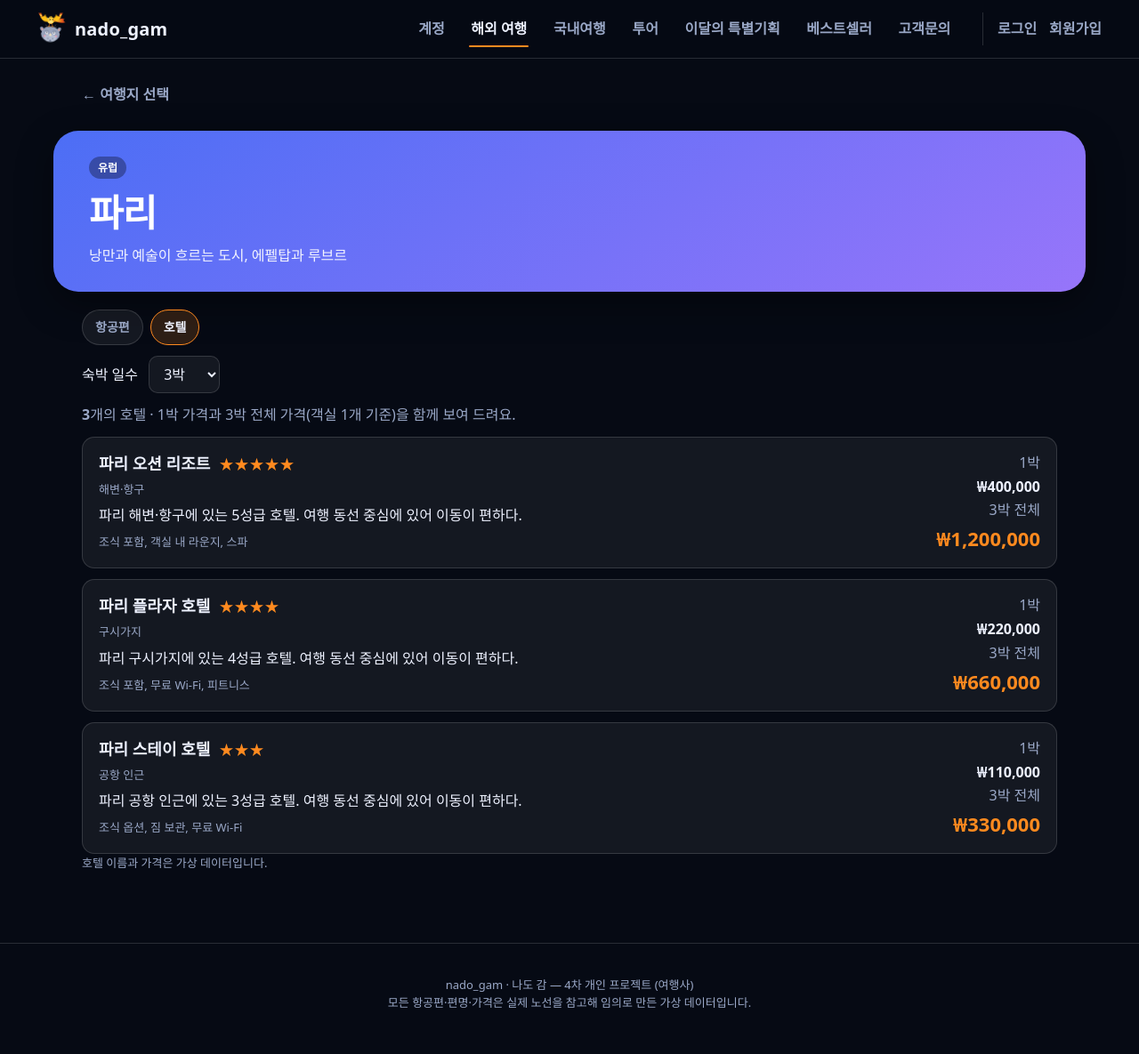
After one commit to ho8566z/nado-gam, a Spring Boot app: page /travel/1/hotels in a window 1280 px wide. The commit adds this page. Shown: the whole page at 89% size. Run offline with Spring Boot 4, Linux system fonts and the light colour scheme; a user stored in the database is signed in; some of the project's set-up classes (security, data sources, template engines, error pages and the like) are left out, and stand-ins take their place; some web fonts are replaced.

Commit message:
feat(stay): 해외 여행지 호텔·크루즈 화면 추가
항공편·호텔·크루즈 탭과 1박·전체 가격(박수 선택)을 보여 준다.

```diff
--- /dev/null
+++ b/src/main/java/com/nadogam/stay/StayController.java
@@ -0,0 +1,56 @@
+package com.nadogam.stay;
+
+import org.springframework.http.HttpStatus;
+import org.springframework.stereotype.Controller;
+import org.springframework.ui.Model;
+import org.springframework.web.bind.annotation.GetMapping;
+import org.springframework.web.bind.annotation.PathVariable;
+import org.springframework.web.bind.annotation.RequestParam;
+import org.springframework.web.server.ResponseStatusException;
+
+import com.nadogam.travel.DestinationItem;
+import com.nadogam.travel.TravelSearchRepository;
+
+// 해외 여행지의 호텔(1박·전체 가격)과 크루즈. 항공편 화면(/travel/{id})과 같은 여행지 머리말을 쓴다.
+@Controller
+public class StayController {
+
+	public static final int DEFAULT_NIGHTS = 3;
+	public static final int MAX_NIGHTS = 14;
+
+	private final TravelSearchRepository search;
+	private final StayRepository stays;
+
+	public StayController(TravelSearchRepository search, StayRepository stays) {
+		this.search = search;
+		this.stays = stays;
+	}
+
+	// 박수는 1~14 로 맞춘다(범위 밖이거나 없으면 기본값).
+	public static int safeNights(Integer nights, int fallback) {
+		return nights == null || nights < 1 || nights > MAX_NIGHTS ? fallback : nights;
+	}
+
+	private void destination(long id, Model model) {
+		DestinationItem destination = search.destination(id)
+			.orElseThrow(() -> new ResponseStatusException(HttpStatus.NOT_FOUND, "없는 여행지입니다."));
+		model.addAttribute("destination", destination);
+		model.addAttribute("hasCruise", stays.cruiseOfDestination(id).isPresent());
+		model.addAttribute("active", "travel");
+	}
+
+	@GetMapping("/travel/{destinationId}/hotels")
+	public String hotels(@PathVariable long destinationId, @RequestParam(required = false) Integer nights, Model model) {
+		destination(destinationId, model);
+		model.addAttribute("nights", safeNights(nights, DEFAULT_NIGHTS));
+		model.addAttribute("hotels", stays.hotelsOfDestination(destinationId));
+		return "travel/hotels";
+	}
+
+	@GetMapping("/travel/{destinationId}/cruise")
+	public String cruise(@PathVariable long destinationId, Model model) {
+		destination(destinationId, model);
+		model.addAttribute("cruise", stays.cruiseOfDestination(destinationId).orElse(null));
+		return "travel/cruise";
+	}
+}
--- a/src/main/java/com/nadogam/travel/TravelController.java
+++ b/src/main/java/com/nadogam/travel/TravelController.java
@@ -14,6 +14,7 @@ import org.springframework.web.bind.annotation.RequestParam;
 import org.springframework.web.server.ResponseStatusException;
 
 import com.nadogam.common.Fmt;
+import com.nadogam.stay.StayRepository;
 
 // 해외 여행: 여행지 선택 → 출발지 선택 → 직항/경유 선택과 항공편 목록 → 항공편 상세
 @Controller
@@ -23,9 +24,11 @@ public class TravelController {
 	private static final Set<String> SORTS = Set.of(TravelSearchRepository.SORT_PRICE, TravelSearchRepository.SORT_DURATION, TravelSearchRepository.SORT_DEPARTURE);
 
 	private final TravelSearchRepository search;
+	private final StayRepository stays;
 
-	public TravelController(TravelSearchRepository search) {
+	public TravelController(TravelSearchRepository search, StayRepository stays) {
 		this.search = search;
+		this.stays = stays;
 	}
 
 	// 1단계: 여행지 선택 (권역별 탭과 검색은 화면에서 거른다)
@@ -58,6 +61,7 @@ public class TravelController {
 		DestinationItem destination = search.destination(destinationId)
 			.orElseThrow(() -> new ResponseStatusException(HttpStatus.NOT_FOUND, "없는 여행지입니다."));
 		model.addAttribute("destination", destination);
+		model.addAttribute("hasCruise", stays.cruiseOfDestination(destinationId).isPresent());
 		model.addAttribute("active", "travel");
 
 		if (!destination.available()) {
--- a/src/main/resources/static/css/tour.css
+++ b/src/main/resources/static/css/tour.css
@@ -76,3 +76,31 @@
 	.transport { grid-template-columns: 72px minmax(0, 1fr); }
 	.transport-time, .transport-fare { grid-column: 2; }
 }
+
+/* 호텔·크루즈 */
+.stay-wrap { max-width: 1160px; margin: 20px auto 0; padding: 0 clamp(16px, 4vw, 32px); }
+.stay-tabs { display: flex; gap: 8px; flex-wrap: wrap; margin: 16px auto 0; max-width: 1160px; padding: 0 clamp(16px, 4vw, 32px); }
+.stay-wrap .stay-tabs { padding: 0; margin: 0 0 12px; }
+.nights-form { margin: 8px 0 12px; }
+.nights-form select { margin-left: 8px; padding: 8px 12px; border-radius: 10px; border: 1px solid var(--line); background: var(--panel); color: var(--ink); font: inherit; }
+.hotel-list { display: grid; gap: 12px; margin-top: 12px; }
+.hotel-card { display: grid; grid-template-columns: minmax(0, 1fr) 180px; gap: 16px; padding: 16px 18px; border: 1px solid var(--line); border-radius: 14px; background: var(--panel); }
+.hotel-title strong { font-size: 18px; }
+.hotel-grade { color: var(--accent); letter-spacing: 1px; margin-left: 6px; }
+.hotel-area { display: inline-block; margin-top: 4px; font-size: 13px; color: var(--muted); }
+.hotel-summary { margin: 6px 0 0; line-height: 1.6; }
+.hotel-amenity { margin: 6px 0 0; font-size: 13px; color: var(--muted); }
+.hotel-price { display: flex; flex-direction: column; align-items: flex-end; justify-content: center; gap: 2px; text-align: right; }
+.hotel-price b { font-size: 16px; }
+.hotel-price strong { font-size: 22px; color: var(--accent); }
+.cruise-card { padding: 20px; border: 1px solid var(--line); border-radius: 16px; background: var(--panel); }
+.cruise-card h2 { margin: 0 0 6px; }
+.cruise-meta { margin: 0; color: var(--muted); }
+.cruise-route { margin: 12px 0 0; font-weight: 700; line-height: 1.6; }
+.cruise-prices { display: grid; grid-template-columns: repeat(auto-fit, minmax(200px, 1fr)); gap: 12px; margin-top: 16px; }
+.cruise-prices div { display: flex; flex-direction: column; gap: 4px; padding: 14px; border-radius: 12px; background: var(--panel-2); }
+.cruise-prices strong { font-size: 22px; color: var(--accent); }
+@media (max-width: 760px) {
+	.hotel-card { grid-template-columns: 1fr; }
+	.hotel-price { align-items: flex-start; text-align: left; }
+}
--- /dev/null
+++ b/src/main/resources/templates/fragments/stay.html
@@ -0,0 +1,39 @@
+<!DOCTYPE html>
+<html lang="ko" xmlns:th="http://www.thymeleaf.org">
+<body>
+<!-- 해외 여행지 화면 위쪽의 항공편·호텔·크루즈 탭. tab: flights / hotels / cruise -->
+<nav class="stay-tabs" th:fragment="tabs(destinationId, tab, hasCruise)" aria-label="여행 상품">
+	<a class="chip chip--tab" th:classappend="${tab == 'flights'} ? 'is-active'" th:href="@{/travel/{id}(id=${destinationId})}">항공편</a>
+	<a class="chip chip--tab" th:classappend="${tab == 'hotels'} ? 'is-active'" th:href="@{/travel/{id}/hotels(id=${destinationId})}">호텔</a>
+	<a class="chip chip--tab" th:if="${hasCruise}" th:classappend="${tab == 'cruise'} ? 'is-active'" th:href="@{/travel/{id}/cruise(id=${destinationId})}">크루즈</a>
+</nav>
+
+<!-- 호텔 목록. nights 박 기준 전체 가격을 1박 가격과 함께 보여 준다. -->
+<div class="hotel-list" th:fragment="hotelList(hotels, nights)">
+	<article class="hotel-card" th:each="h : ${hotels}">
+		<div class="hotel-main">
+			<div class="hotel-title"><strong th:text="${h.name}">호텔</strong> <span class="hotel-grade" th:text="${h.gradeLabel()}">★★★★</span></div>
+			<span class="hotel-area" th:text="${h.area}">시내 중심</span>
+			<p class="hotel-summary" th:text="${h.summary}">소개</p>
+			<p class="hotel-amenity" th:text="${h.amenities}">편의시설</p>
+		</div>
+		<div class="hotel-price">
+			<span class="muted">1박</span>
+			<b th:text="${h.perNightLabel()}">₩150,000</b>
+			<span class="muted" th:text="${nights} + '박 전체'">3박 전체</span>
+			<strong th:text="${h.totalLabel(nights)}">₩450,000</strong>
+		</div>
+	</article>
+</div>
+
+<!-- 박수 선택(1~14). 같은 화면을 박수만 바꿔 다시 연다. -->
+<form class="nights-form" th:fragment="nightsForm(action, nights)" th:action="${action}" method="get">
+	<label>숙박 일수
+		<select name="nights" onchange="this.form.submit()">
+			<option th:each="n : ${#numbers.sequence(1, 14)}" th:value="${n}" th:text="${n} + '박'" th:selected="${n == nights}">3박</option>
+		</select>
+	</label>
+	<noscript><button type="submit">적용</button></noscript>
+</form>
+</body>
+</html>
--- a/src/main/resources/templates/travel/destination.html
+++ b/src/main/resources/templates/travel/destination.html
@@ -24,6 +24,10 @@
 			<span class="price-note">편도 · 성인 1인 · 항공편 <span th:text="${destination.flightCount()}">3</span>편</span>
 		</div>
 	</section>
+
+	<th:block th:if="${destination.available()}">
+		<nav th:replace="~{fragments/stay :: tabs(${destination.destinationId()}, 'flights', ${hasCruise})}"></nav>
+	</th:block>
 
 	<!-- 운항 불가 여행지 -->
 	<section class="notice notice--off" th:unless="${destination.available()}">
--- /dev/null
+++ b/src/main/resources/templates/travel/hotels.html
@@ -0,0 +1,24 @@
+<!DOCTYPE html>
+<html lang="ko" xmlns:th="http://www.thymeleaf.org">
+<head th:replace="~{fragments/layout :: head(${destination.nameKo() + ' 호텔'})}"></head>
+<body>
+<header th:replace="~{fragments/layout :: header('travel')}"></header>
+<main class="page">
+	<a class="back" th:href="@{/travel}" data-transition>← 여행지 선택</a>
+	<section class="tour-hero" th:style="'--from:' + ${destination.from()} + ';--to:' + ${destination.to()}">
+		<span class="tour-badge" th:text="${destination.regionLabel()}">유럽</span>
+		<h1 th:text="${destination.nameKo()}">파리</h1>
+		<p class="tour-hero-sub" th:text="${destination.summary()}">소개</p>
+	</section>
+	<div class="stay-wrap">
+		<nav th:replace="~{fragments/stay :: tabs(${destination.destinationId()}, 'hotels', ${hasCruise})}"></nav>
+		<form th:replace="~{fragments/stay :: nightsForm(@{/travel/{id}/hotels(id=${destination.destinationId()})}, ${nights})}"></form>
+		<p class="muted"><b th:text="${#lists.size(hotels)}">3</b>개의 호텔 · 1박 가격과 <span th:text="${nights}">3</span>박 전체 가격(객실 1개 기준)을 함께 보여 드려요.</p>
+		<th:block th:if="${#lists.isEmpty(hotels)}"><div th:replace="~{fragments/mascot :: empty('이 여행지의 호텔을 준비 중이에요.')}"></div></th:block>
+		<div th:replace="~{fragments/stay :: hotelList(${hotels}, ${nights})}"></div>
+		<p class="muted small">호텔 이름과 가격은 가상 데이터입니다.</p>
+	</div>
+</main>
+<footer th:replace="~{fragments/layout :: footer}"></footer>
+</body>
+</html>
```
Also changed, not shown: src/main/java/com/nadogam/stay/CruiseItem.java (added, +29 -0 lines), src/main/java/com/nadogam/stay/HotelItem.java (added, +26 -0 lines), src/main/java/com/nadogam/stay/StayRepository.java (added, +40 -0 lines), src/main/resources/templates/travel/cruise.html (added, +31 -0 lines).
